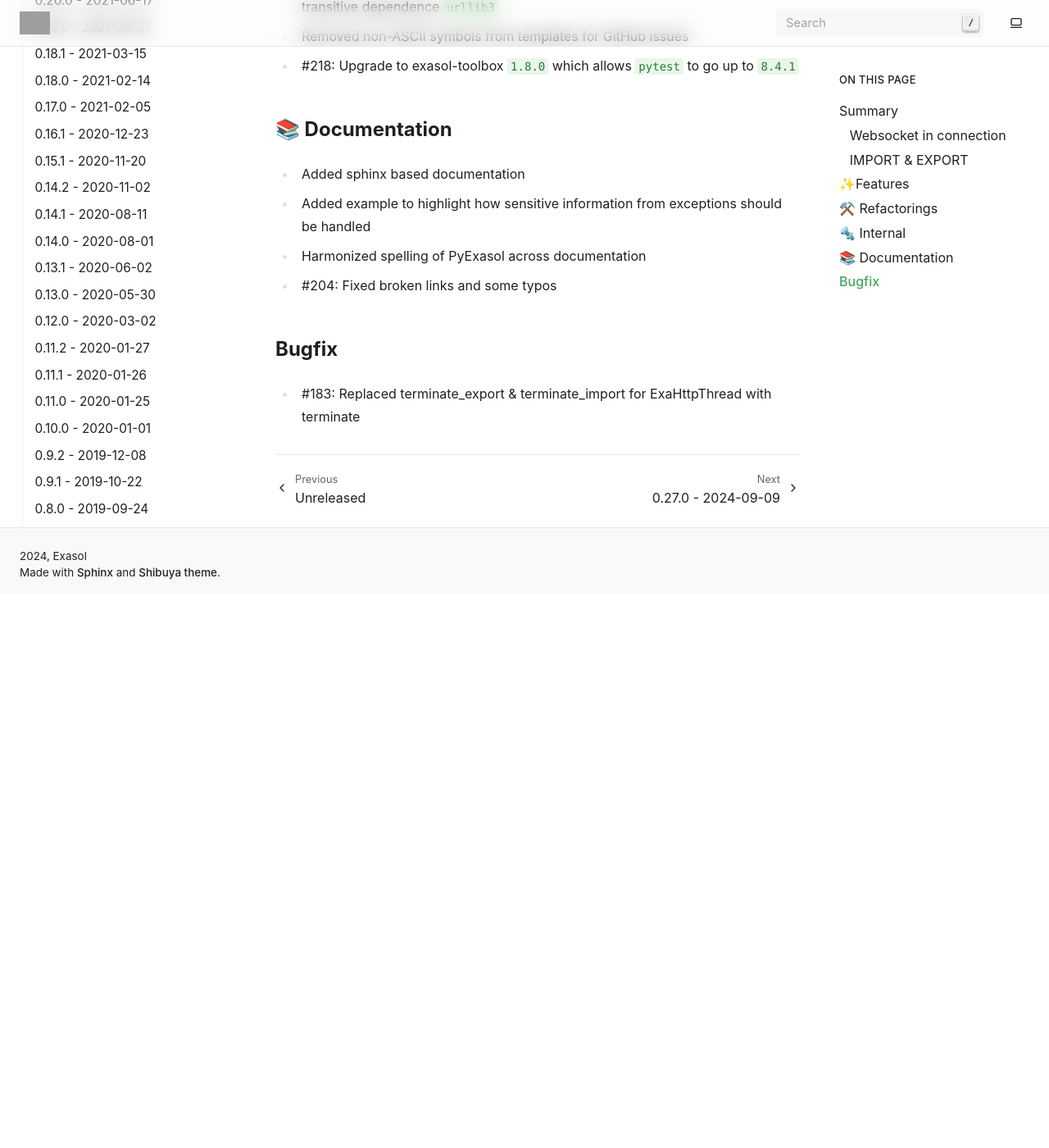
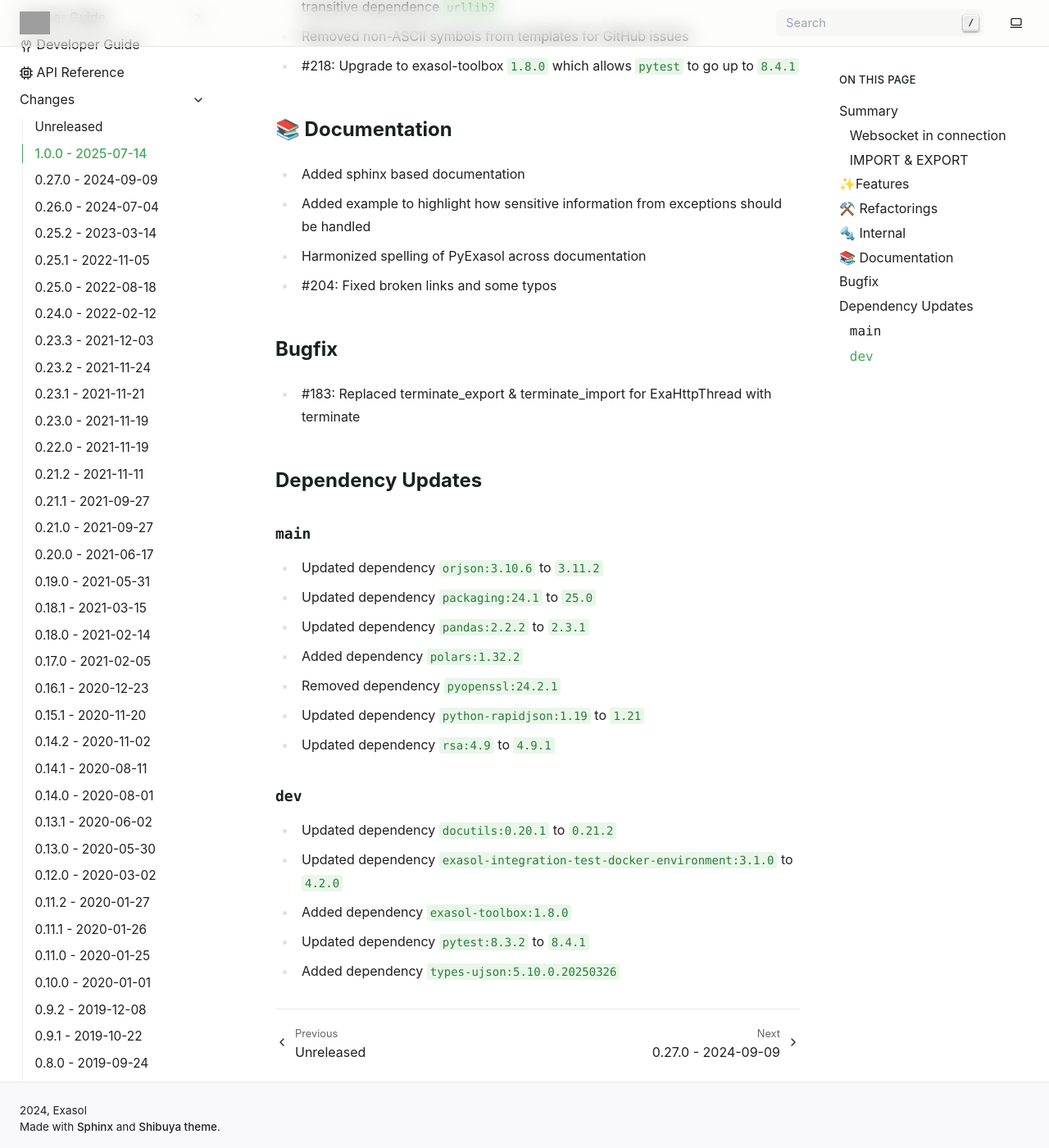
Before and after one commit to exasol/pyexasol, a Sphinx documentation site: the page built from doc/changes/changes_1.0.0.md, in a window 1280 px wide and 1400 px high, scrolled down 3244 px. Shown: the whole window at 82% size. Built offline with Sphinx 7.4.7, drawn with Linux system fonts in a browser that asks for light colours; pages that are not in the unit, such as notebooks, are missing from menus; before the commit the page ends 3968 px from its top, so only the background shows below that; grey boxes are pictures that could not be loaded.

Commit message:
Add dependency updates between 0.27.0 and 1.0.0

```diff
--- a/doc/changes/changes_1.0.0.md
+++ b/doc/changes/changes_1.0.0.md
@@ -105,3 +105,21 @@
 ## Bugfix
 
 * #183: Replaced terminate_export & terminate_import for ExaHttpThread with terminate
+
+## Dependency Updates
+
+### `main`
+* Updated dependency `orjson:3.10.6` to `3.11.2`
+* Updated dependency `packaging:24.1` to `25.0`
+* Updated dependency `pandas:2.2.2` to `2.3.1`
+* Added dependency `polars:1.32.2`
+* Removed dependency `pyopenssl:24.2.1`
+* Updated dependency `python-rapidjson:1.19` to `1.21`
+* Updated dependency `rsa:4.9` to `4.9.1`
+
+### `dev`
+* Updated dependency `docutils:0.20.1` to `0.21.2`
+* Updated dependency `exasol-integration-test-docker-environment:3.1.0` to `4.2.0`
+* Added dependency `exasol-toolbox:1.8.0`
+* Updated dependency `pytest:8.3.2` to `8.4.1`
+* Added dependency `types-ujson:5.10.0.20250326`
```
